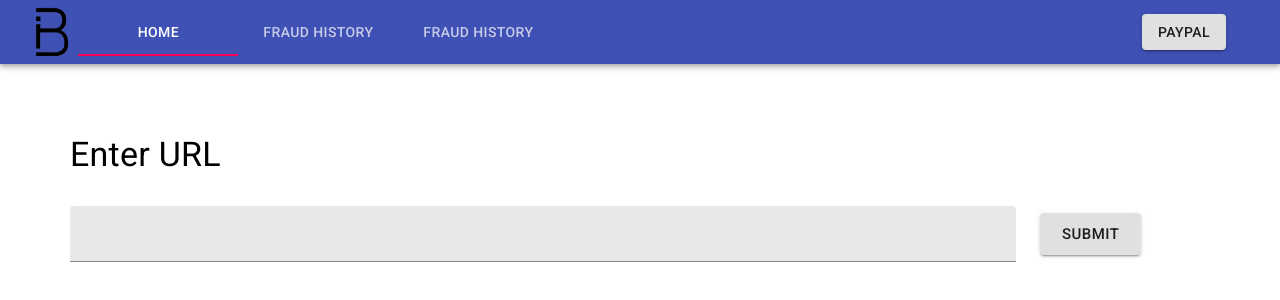
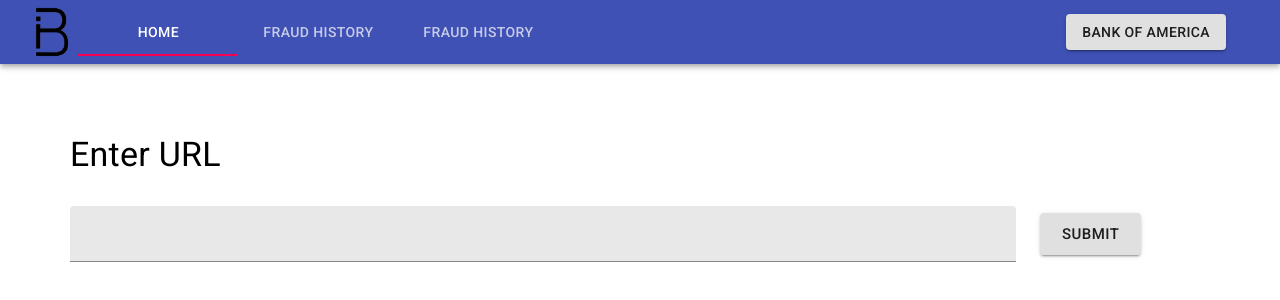
Before and after one commit to pranita122/CapstoneWebApp, a React (Create React App) app: page / in a window 1280 px wide. Shown: the top 300 px of the page. Built offline with nearby package versions, Linux system fonts and the light colour scheme.

Commit message:
change paypal to boa

```diff
--- a/src/App.jsx
+++ b/src/App.jsx
@@ -51,7 +51,7 @@ function App() {
   const phishingResultsView = React.useMemo(() => {
     if (isLoadingPhishingResults) {
       return (
-      <div>
+      <div style={{marginLeft: 5 + 'em'}}>
         <Typed
             strings={['Sending your request to server',
              'Taking screenshot of Suspect site', 'Extracting HTML from URL',
@@ -68,9 +68,9 @@ function App() {
           </div>
           <div style={{ flex: 1, backgroundColor: "green" }}>column 2</div>
           <div style={{ flex: 1, backgroundColor: "yellow" }}>
-            {phishingResults.map((result, index) => {
+            {/* {phishingResults.map((result, index) => {
               return <div key={index}>{result.employee_name}</div>;
-            })}
+            })} */}
           </div>
         </div>
       );
@@ -90,7 +90,7 @@ function App() {
             <Tab label="Fraud History" />
           </Tabs>
           <Button variant="contained" style={payPalStyle}>
-            PayPal
+            Bank of America
           </Button>
         </Toolbar>
       </AppBar>
```
